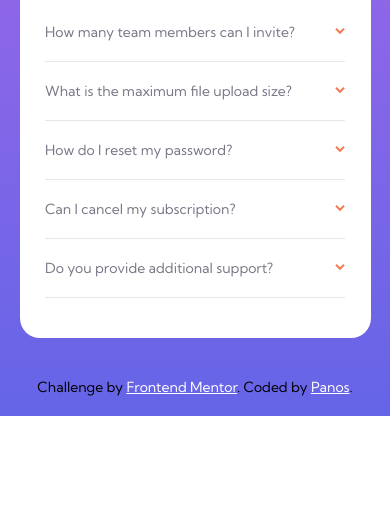
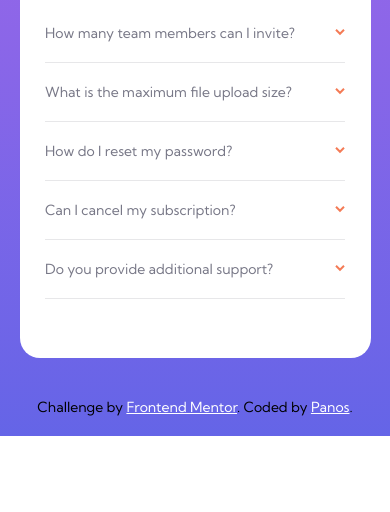
Before and after one commit to panosjapan7/fm-faq-accordion-card-comp, a plain HTML site: page index.html in a window 390 px wide. Shown: the part 332-844 px from the top of the page. Drawn offline with Linux system fonts and the light colour scheme.

Commit message:
makes card height longer in mobile

```diff
--- a/assets/index.css
+++ b/assets/index.css
@@ -191,7 +191,7 @@ footer {
     .card {
         width: 360px;
         max-width: 100%;
-        height: 520px;
+        height: 540px;
         max-height: 100%;
         flex-direction: column;
         margin-top: 150px;
```
